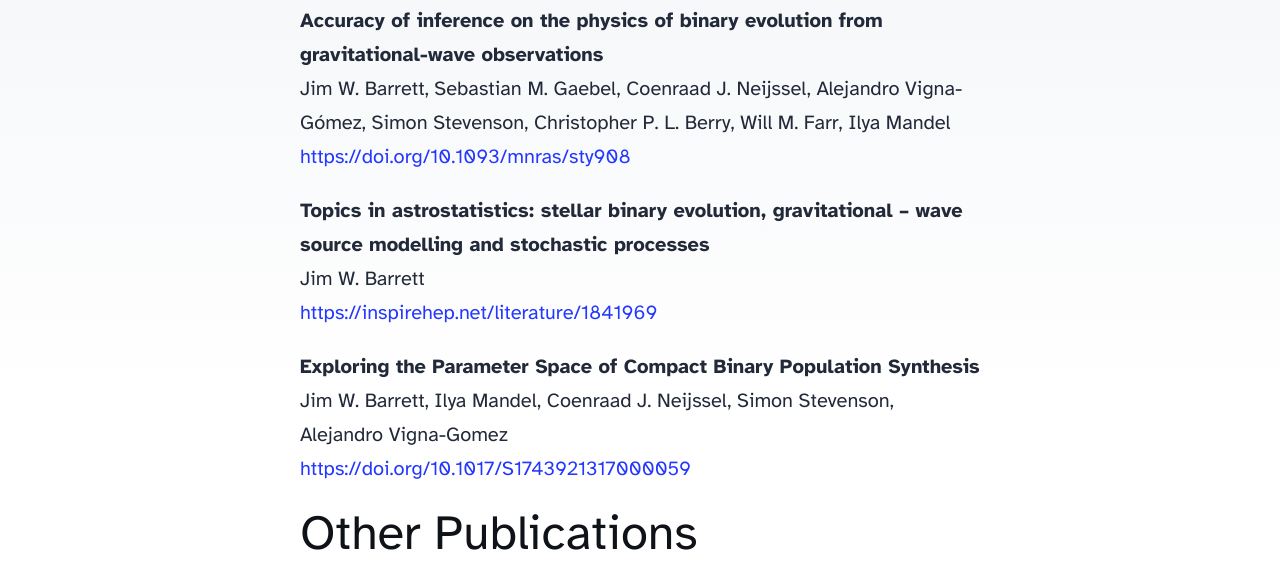
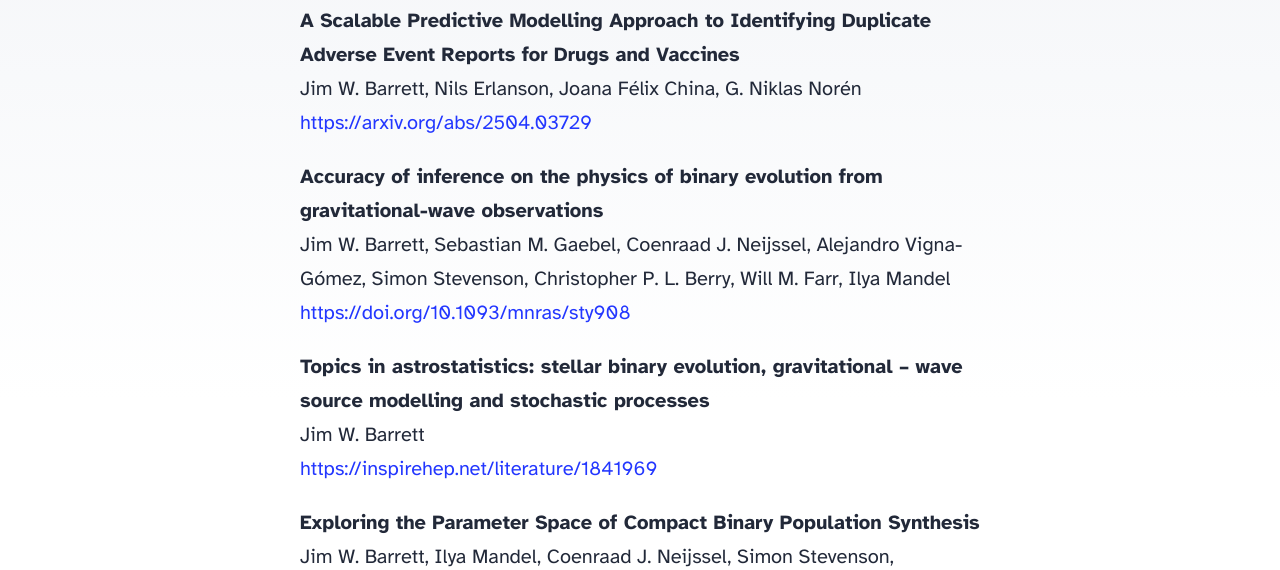
Before and after one commit to jimbarrett27/website, an Astro site: page /publications in a window 1280 px wide. Shown: the part 200-770 px from the top of the page. Built offline with nearby package versions, Linux system fonts and the light colour scheme; Astro itself is replaced by a stand-in of ours.

Commit message:
add vigimatch to publication list

```diff
--- a/src/pages/publications.astro
+++ b/src/pages/publications.astro
@@ -15,6 +15,11 @@ import { SITE_TITLE, SITE_DESCRIPTION } from "../consts";
         <main>
             <h2>First Author Publications</h2>
 
+            <p>
+                <b>A Scalable Predictive Modelling Approach to Identifying Duplicate Adverse Event Reports for Drugs and Vaccines</b><br />
+                Jim W. Barrett, Nils Erlanson, Joana Félix China, G. Niklas Norén<br />
+                <a href="https://arxiv.org/abs/2504.03729">https://arxiv.org/abs/2504.03729</a>
+            </p>
             <p>
                 <b
                     >Accuracy of inference on the physics of binary evolution
```
